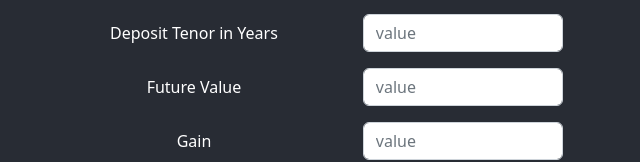
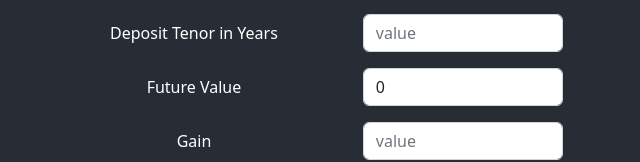
Before and after one commit to BigRiceEater/compound-interest-calculator, a React (Create React App) app: page / in a window 1280 px wide. Shown: the part 386-548 px from the top of the page, without its empty margins (334-974 px from the left). Built offline with nearby package versions, Linux system fonts and the light colour scheme.

Commit message:
Add state

```diff
--- a/src/App.js
+++ b/src/App.js
@@ -2,6 +2,7 @@ import "./App.css";
 import Form from "react-bootstrap/Form";
 import Col from "react-bootstrap/Col";
 import Row from "react-bootstrap/Row";
+import { useState } from "react";
 
 const TextField = (props) => (
   <Form.Group
@@ -16,21 +17,31 @@ const TextField = (props) => (
       <Form.Control
         type="text"
         placeholder="value"
+        value={props.value}
         readOnly={props.readOnly ? true : false}
+        onChange={props.onChange}
       />
     </Col>
   </Form.Group>
 );
 
 function App() {
+  const [principalValue, setPrincipalValue] = useState(0);
+  const [futureValue, setFutureValue] = useState(0);
+
+  const calculateCompoundInterest = () => {};
+
   return (
     <div className="App">
       <Form>
-        <TextField label="Principal" />
+        <TextField
+          label="Principal"
+          onChange={(evt) => setPrincipalValue(evt.target.value)}
+        />
         <TextField label="Interest Rate Per Annum" />
         <TextField label="Compound Frequency Per Year" />
         <TextField label="Deposit Tenor in Years" />
-        <TextField label="Future Value" readOnly />
+        <TextField label="Future Value" value={principalValue} readOnly />
         <TextField label="Gain" readOnly />
       </Form>
     </div>
```
